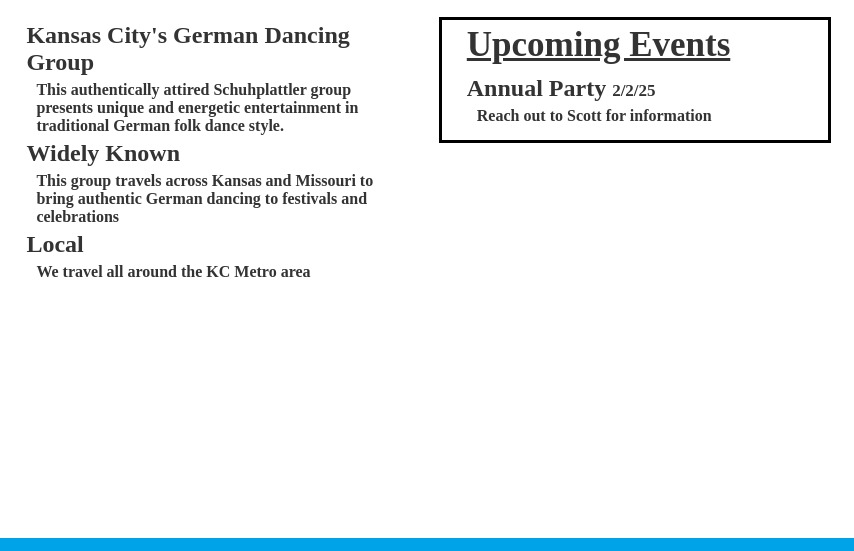
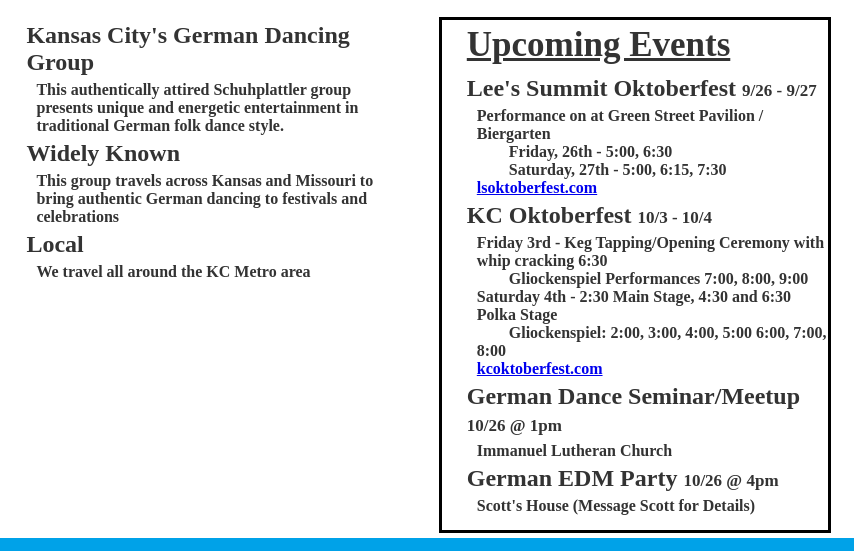
Before and after one commit to Rosebaugh/SVBlautaler, a plain HTML site: page index.html in a window 1280 px wide. Shown: the part 212-763 px from the top of the page, 426-1280 px from the left. Drawn offline with nearby package versions, Linux system fonts and the light colour scheme.

Commit message:
Updated upcoming events

```diff
--- a/upcomingEvents.html
+++ b/upcomingEvents.html
@@ -1,5 +1,5 @@
 <h1>Upcoming Events</h1>
-<section>
+<!--section>
     <span>
         <h2>
             Annual Party <small>2/2/25</small>
@@ -9,7 +9,7 @@
         </h4>
     </span>
 </section>
-<!--section>
+<section>
     <span>
         <h2>
             Abilene Oktoberfest <small>9/20 - 9/21</small>
@@ -39,17 +39,20 @@
             Performance on 27th at ---need stage
         </h4>
     </span>
-</section>
+</section-->
 <section>
     <span>
         <h2>
-            Lee's Summit Oktoberfest <small>9/28</small>
+            Lee's Summit Oktoberfest <small>9/26 - 9/27</small>
         </h2>
         <h4>
-            Performance on 28th at
+            Performance on at Green Street Pavilion / Biergarten
         </h4>
         <h4>
-            Downtown Lee's Summit by Main and 3rd
+            &nbsp;&nbsp;&nbsp;&nbsp;&nbsp;&nbsp;&nbsp;&nbsp;Friday, 26th - 5:00, 6:30
+        </h4>
+        <h4>
+            &nbsp;&nbsp;&nbsp;&nbsp;&nbsp;&nbsp;&nbsp;&nbsp;Saturday, 27th - 5:00, 6:15, 7:30
         </h4>
         <h4>
             <a href="https://www.lsoktoberfest.com/" target="_blank">
@@ -61,10 +64,19 @@
 <section>
     <span>
         <h2>
-            KC Oktoberfest <small>10/4 - 10/5</small>
+            KC Oktoberfest <small>10/3 - 10/4</small>
         </h2>
         <h4>
-            Crown Center in KCMO
+            Friday 3rd - Keg Tapping/Opening Ceremony with whip cracking 6:30
+        </h4>
+        <h4>
+            &nbsp;&nbsp;&nbsp;&nbsp;&nbsp;&nbsp;&nbsp;&nbsp;Gliockenspiel Performances 7:00, 8:00, 9:00
+        </h4>
+        <h4>
+            Saturday 4th - 2:30 Main Stage, 4:30 and 6:30 Polka Stage
+        </h4>
+        <h4>
+            &nbsp;&nbsp;&nbsp;&nbsp;&nbsp;&nbsp;&nbsp;&nbsp;Gliockenspiel: 2:00, 3:00, 4:00, 5:00 6:00, 7:00, 8:00
         </h4>
         <h4>
             <a href="https://kcoktoberfest.com/" target="_blank">
@@ -76,10 +88,20 @@
 <section>
     <span>
         <h2>
-            Learn German Dance <small>10/13  @ 1pm</small>
+            German Dance Seminar/Meetup <small>10/26  @ 1pm</small>
         </h2>
         <h4>
             Immanuel Lutheran Church
         </h4>
     </span>
-</section-->
+</section>
+<section>
+    <span>
+        <h2>
+            German EDM Party <small>10/26  @ 4pm</small>
+        </h2>
+        <h4>
+            Scott's House (Message Scott for Details)
+        </h4>
+    </span>
+</section>
```
